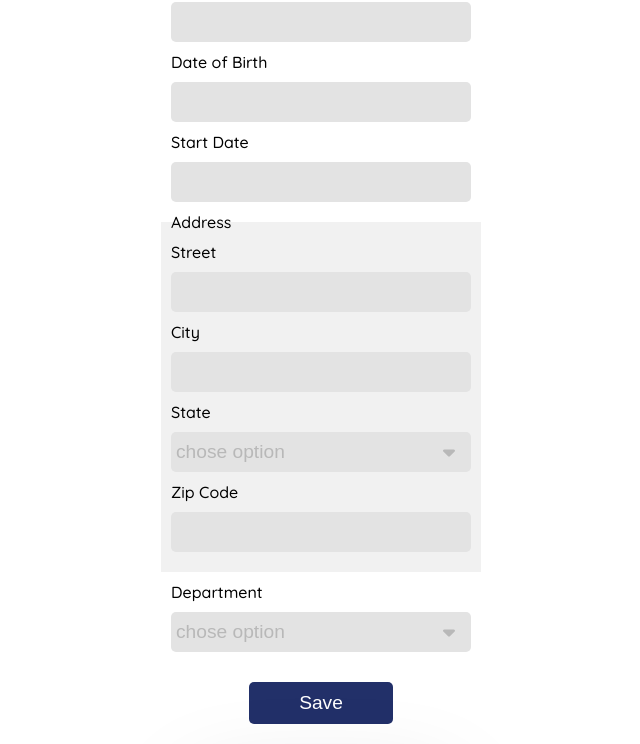
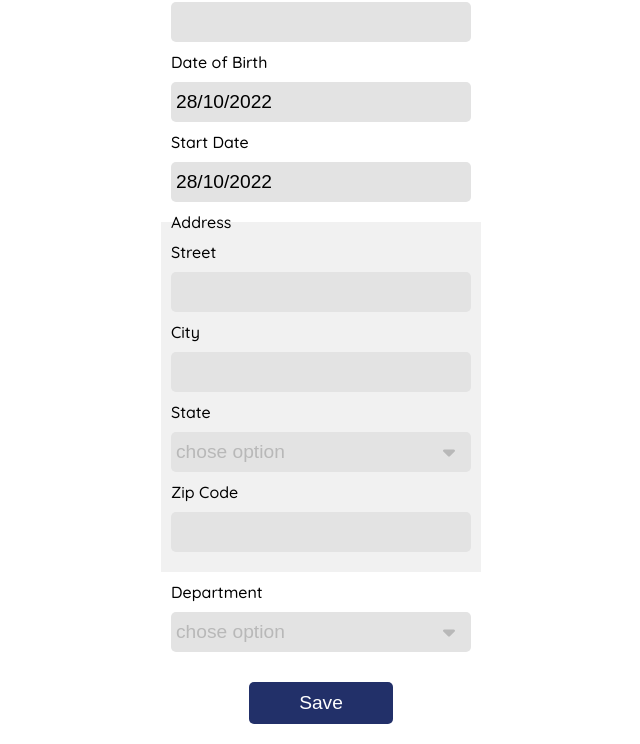
Before and after one commit to 0pix/AlexisNeisius_14_26102022, a React (Create React App) app: page / in a window 1280 px wide. Shown: the part 198-942 px from the top of the page, without its empty margins (319-959 px from the left). Built offline with nearby package versions, Linux system fonts and the light colour scheme; the HTML template or start-up script is replaced by a standard one.

Commit message:
working on Calendar.jsx

```diff
--- a/src/components/Calendar/Calendar.css
+++ b/src/components/Calendar/Calendar.css
@@ -1,3 +1,12 @@
+.calendarContainer {
+  width: 100%;
+  display: flex;
+  justify-content: center;
+  flex-direction: column;
+  position: relative;
+  align-items: center;
+}
+
 .calendar {
   display: flex;
   justify-content: center;
@@ -7,8 +16,13 @@
   padding: 20px;
   border-radius: 10px;
   font-weight: 600;
-  margin: 20px;
   box-shadow: rgba(17, 12, 46, 0.15) 0px 48px 100px 0px;
+  position: absolute;
+  top: 75px;
+  left: 50%;
+  transform: translate(-50%, 0);
+  z-index: 1000;
+
 }
 
 .parent {
--- a/src/components/Calendar/Calendar.jsx
+++ b/src/components/Calendar/Calendar.jsx
@@ -3,7 +3,7 @@ import './Calendar.css'
 import InputMonthCalendar from "./InputMonthCalendar";
 import InputYearCalendar from "./InputYearCalendar";
 
-const Calendar = ({language}) => {
+const Calendar = ({language, label, htmlFor}) => {
 	// console.log(currentDay); // Fri Jun 17 2022 11:27:28 GMT+0100 (British Summer Time)
 	function getDaysInMonth(year, month) {
 		return new Date(year, month, 0).getDate();
@@ -42,6 +42,7 @@ const Calendar = ({language}) => {
 	const daysInCurrentMonth = getDaysInMonth(year, month);
 	const firstDayMonth = getFirstDayInMonth(year, month)
 	const days = getDays()
+	const [openCalendar, setOpenCalendar] = useState(false)
 
 
 	const allDay = () => {
@@ -98,14 +99,19 @@ const Calendar = ({language}) => {
 	// console.log('day :', day)
 	// https://www.w3schools.com/jsref/jsref_tolocalestring.asp
 
-	return (<div className={'calendar'}>
+	return (
+		<div className={'calendarContainer'}>
+			<label htmlFor={htmlFor}>{label}</label>
+			<input onClick={() => setOpenCalendar(!openCalendar)} autoComplete={"chrome-off"} placeholder={'chose option'}
+						 className={'stateInput'} type="text" id="state" value={`${day}/${month}/${year}`}/>
+			{openCalendar && <div className={'calendar'}>
 				<div className={'titleDate'}>
 					<button className={'titleDateBtn'}
-							onClick={previousMonth}>-
+									onClick={previousMonth} type={"button"}>-
 					</button>
 					<InputMonthCalendar data={month} setData={setMonth} language={language}/>
 					<button className={'titleDateBtn'}
-							onClick={nextMonth}>+
+									onClick={nextMonth} type={"button"}>+
 					</button>
 					<InputYearCalendar data={year} setData={setYear} minValue={1920} maxValue={currentYear}/>
 				</div>
@@ -117,8 +123,10 @@ const Calendar = ({language}) => {
 					>{el}</div>)}
 					{nextDays.map((el) => <div className={'previousNextDays'}>{el}</div>)}
 				</div>
-		<button className={'todayBtn'} onClick={today}>today</button>
-	</div>);
+				<button type={"button"} className={'todayBtn'} onClick={today}>today</button>
+			</div>}
+		</div>
+	);
 };
 
 export default Calendar;
--- a/src/components/Calendar/InputMonthCalendar.jsx
+++ b/src/components/Calendar/InputMonthCalendar.jsx
@@ -24,7 +24,7 @@ const InputMonthCalendar = ({data, setData, language}) => {
 
 	return (
 		<div className={'inputCalendar'}>
-			<button onClick={() => setOpenInput(!openInput)}>{months[data - 1]}</button>
+			<button type={"button"} onClick={() => setOpenInput(!openInput)}>{months[data - 1]}</button>
 			{openInput && <ul>
 				{months.map((el) => <li onClick={() => handlerClick(el)}>{el}</li>)}
 			</ul>}
--- a/src/components/Calendar/InputYearCalendar.jsx
+++ b/src/components/Calendar/InputYearCalendar.jsx
@@ -21,7 +21,7 @@ const InputYearCalendar = ({data, setData, minValue, maxValue}) => {
 
 	return (
 		<div className={'inputCalendar'}>
-			<button onClick={() => setOpenInput(!openInput)}>{data}</button>
+			<button type={"button"} onClick={() => setOpenInput(!openInput)}>{data}</button>
 			{openInput && <ul>
 				{yearsInput.map((el) => <li onClick={(e) => handlerClick(e.target.innerHTML)}>{el}</li>)}
 			</ul>}
--- a/src/components/Modal/Modal.jsx
+++ b/src/components/Modal/Modal.jsx
@@ -1,13 +1,13 @@
 // import React, {useState} from 'react';
 import './Modal.css'
 
-const Modal = ({children, openModal, setOpenModal}) => {
+const Modal = ({children, openModal, setOpenModal, functionCloseBtn}) => {
 
 	return (
 		<div>
 			{openModal && <div onClick={() => setOpenModal(false)} className={'backgroundModal'}>
 				<div className={'modal'}>
-					<button onClick={() => setOpenModal(false)} className={'closeModalBtn'}>c</button>
+					<button onClick={() => functionCloseBtn} className={'closeModalBtn'}>c</button>
 					{children}
 				</div>
 			</div>}
--- a/src/components/SelectDropDown/SelectDropDown.jsx
+++ b/src/components/SelectDropDown/SelectDropDown.jsx
@@ -1,7 +1,6 @@
 import React, {useState} from 'react';
 import './selectDropDown.css'
 import arrow from '../../assets/svg/arrowDropDown.svg'
-import {useSelector} from "react-redux";
 
 const SelectDropDown = ({data, htmlFor, label}) => {
 	const [message, setMessage] = useState('');
--- a/src/pages/Home/Home.jsx
+++ b/src/pages/Home/Home.jsx
@@ -16,6 +16,11 @@ const Home = () => {
 
 	const saveEmployee = (employee) => {
 		dispatch({type: 'saveEmployee', employee: employee})
+	}
+
+	const functionCloseBtn = () => {
+		setOpenModal(false)
+		alert('ouiCoucou')
 	}
 
 	const handlerSubmit = (e) => {
@@ -47,7 +52,8 @@ const Home = () => {
 		<Helmet>
 			<title>HRnet | Home</title>
 		</Helmet>
-		<Modal openModal={openModal} setOpenModal={setOpenModal}>Employé enregistré</Modal>
+		<Modal openModal={openModal} setOpenModal={setOpenModal} functionCloseBtn={functionCloseBtn}>Employé
+			enregistré</Modal>
 		<div className="title">
 			<h1>HRnet</h1>
 		</div>
@@ -62,11 +68,14 @@ const Home = () => {
 				<label htmlFor="last-name">Last Name</label>
 				<input type="text" id="last-name"/>
 
-				<label htmlFor="date-of-birth">Date of Birth</label>
-				<input id="date-of-birth" type="text"/>
+				{/*<label htmlFor="date-of-birth">Date of Birth</label>*/}
+				{/*<input id="date-of-birth" type="text"/>*/}
+				<Calendar language={'en-US'} label={'Date of Birth'} htmlFor={'start-date'}/>
 
-				<label htmlFor="start-date">Start Date</label>
-				<input id="start-date" type="text"/>
+				<Calendar language={'en-US'} label={'Start Date'} htmlFor={'start-date'}/>
+
+				{/*<label htmlFor="start-date">Start Date</label>*/}
+				{/*<input id="start-date" type="text"/>*/}
 
 				<fieldset className="address">
 					<legend>Address</legend>
@@ -87,7 +96,6 @@ const Home = () => {
 					<button style={{margin: 'auto'}}>Save</button>
 				</div>
 			</form>
-			<Calendar language={'en-US'}/>
 		</div>
 	</div>);
 };
```
Lines whose indentation alone changed are shown as unchanged.
